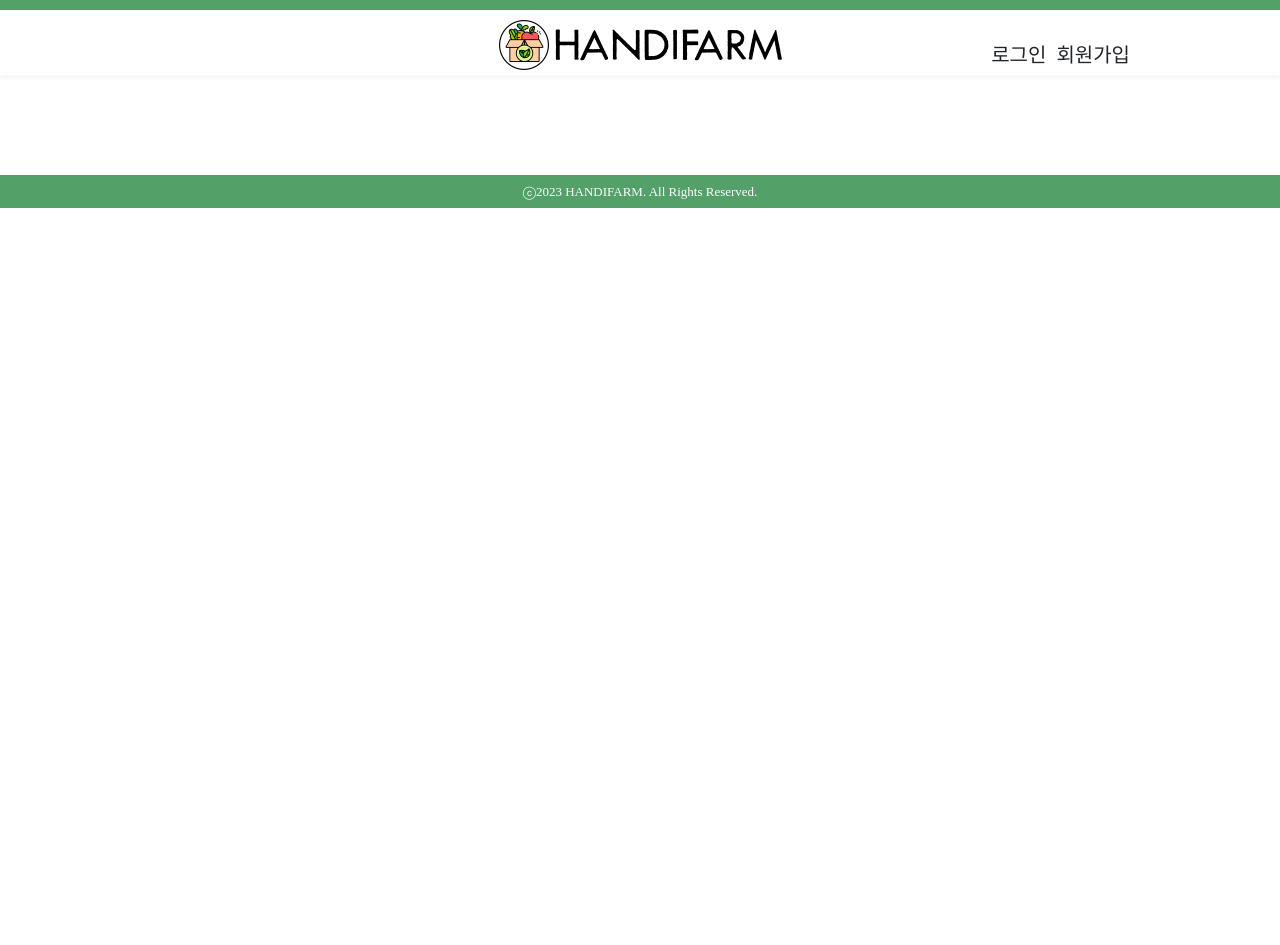
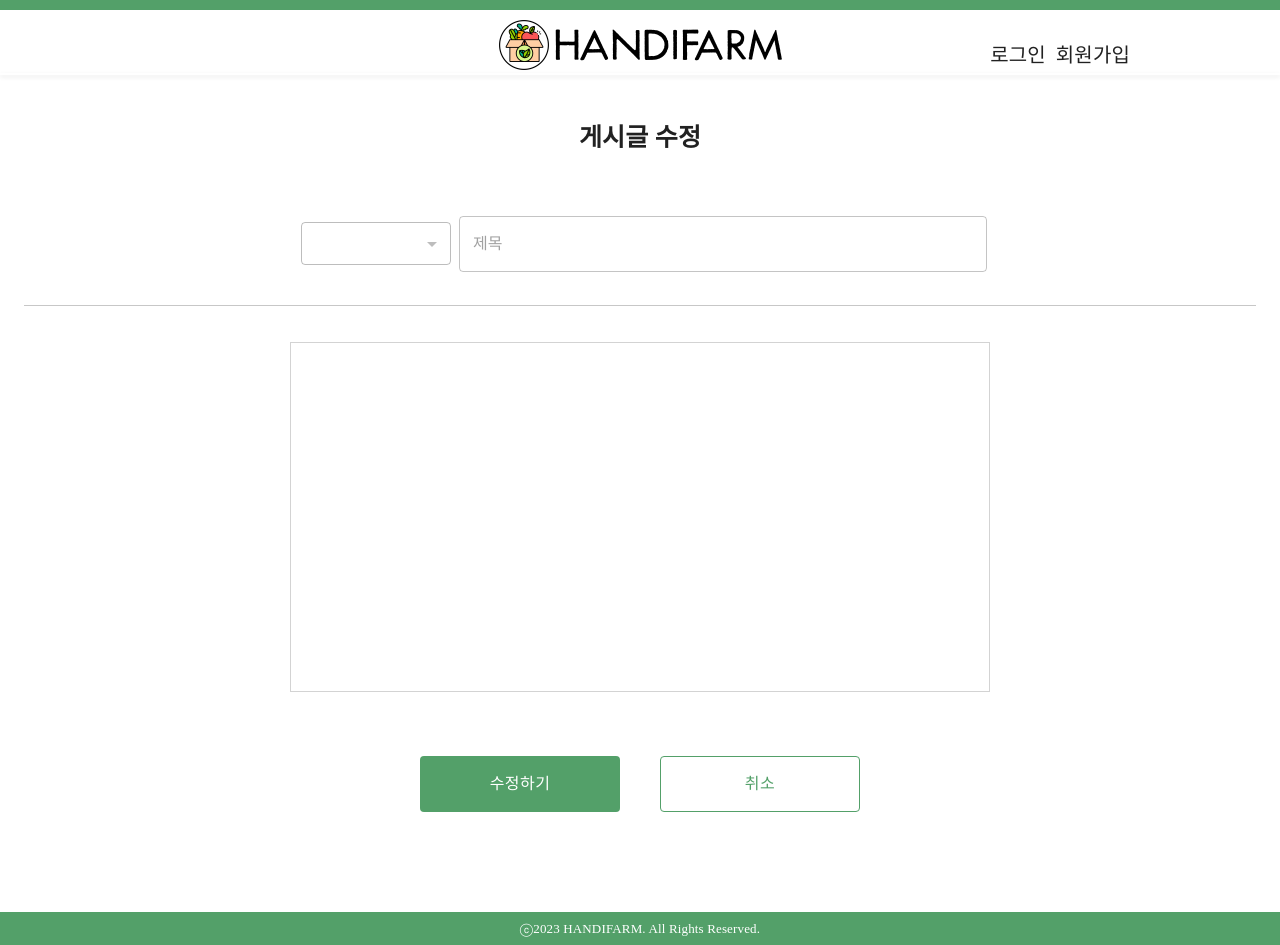
Before and after one commit to 1roo/handifarm-frontend, a React (Create React App) app: page /boardModify/1 in a window 1280 px wide. Before the commit the page ends 800 px from the top, so only its background shows below. Built offline with nearby package versions, Linux system fonts and the light colour scheme; no server answers; a web font is replaced by a local one.

Commit message:
230717 board 수정 삭제 기능 완료

```diff
--- a/package.json
+++ b/package.json
@@ -15,6 +15,7 @@
     "axios": "^1.4.0",
     "bootstrap": "^5.3.0",
     "classnames": "^2.3.2",
+    "cors": "^2.8.5",
     "react": "^18.2.0",
     "react-bootstrap": "^2.8.0",
     "react-daum-postcode": "^3.1.3",
--- a/src/App.js
+++ b/src/App.js
@@ -11,6 +11,7 @@ import Join from "./components/user/Join";
 import BoardList from "./components/board/BoardList";
 import BoardRegist from "./components/board/BoardRegist";
 import BoardDetail from "./components/board/BoardDetail";
+import BoardModify from "./components/board/BoardModify";
 import { AuthContextProvider } from "./components/util/AuthContext";
 import MarketList from "./components/market/MarketList";
 import MarketDetail from "./components/market/MarketDetail";
@@ -30,6 +31,7 @@ function App() {
           <Route path="/board" element={<BoardList />} />
           <Route path="/boardRegist" element={<BoardRegist />} />
           <Route path="/board/:boardNo" element={<BoardDetail />} />
+          <Route path="/boardModify/:boardNo" element={<BoardModify />} />
           <Route path="/market" element={<MarketList />} />
           <Route path="/marketRegist" element={<MarketRegist />} />
           <Route path="/marketDetail" element={<MarketDetail />} />
--- a/src/components/board/BoardDetail.js
+++ b/src/components/board/BoardDetail.js
@@ -1,5 +1,5 @@
 import React, { useEffect, useState } from "react";
-import { redirect, useParams } from "react-router-dom";
+import { useParams } from "react-router-dom";
 import { API_BASE_URL as BASE, BOARD } from "../../config/host-config";
 import { Container } from "react-bootstrap";
 import { useNavigate } from "react-router-dom";
@@ -39,7 +39,9 @@ function BoardDetail() {
 
   // 게시글 삭제
   const deleteBoardHandler = (boardNo) => {
-    const apiUrl = `${BASE}${BOARD}/${boardNo}`;
+    const result = window.confirm("정말 삭제하시겠습니까?");
+    if(result) {
+      const apiUrl = `${BASE}${BOARD}/${boardNo}`;
 
     const token = localStorage.getItem("ACCESS_TOKEN");
 
@@ -50,6 +52,7 @@ function BoardDetail() {
         Authorization: `Bearer ${token}`,
       },
     };
+
 
     fetch(apiUrl, requestOptions)
       .then((response) => {
@@ -64,12 +67,14 @@ function BoardDetail() {
         console.error(error.message);
       });
   };
+    }
 
 
-  // 게시글 수정
-  const modifyBoardHandler = (boardNo) => {
+
+  // 게시글 수정 페이지로 이동
+  const redirectToBoardModify = () => {
+    redirection(`/boardModify/${boardNo}`);
   };
-
 
 
 
@@ -98,7 +103,7 @@ function BoardDetail() {
           {board.userNick === localUserNick && (
             <button
               className="modify-board-btn"
-              onClick={() => modifyBoardHandler(board.boardNo)}
+              onClick={redirectToBoardModify}
             >
               수정
             </button>
--- /dev/null
+++ b/src/components/board/BoardModify.js
@@ -0,0 +1,132 @@
+import { MenuItem, Grid, CssBaseline, FormControl, Select, Container, TextField, Button } from "@mui/material";
+import { useEffect, useState } from "react";
+import { useParams } from "react-router-dom";
+import { useNavigate } from "react-router-dom";
+import { API_BASE_URL as BASE, BOARD } from "../../config/host-config";
+
+function BoardRegist() {
+  const { boardNo } = useParams();
+  const [board, setBoard] = useState(null);
+  const [title, setTitle] = useState("");
+  const [content, setContent] = useState("");
+  const redirection = useNavigate();
+
+  useEffect(() => {
+    if (boardNo) { // boardNo가 존재할 때만 fetch 요청
+      const token = localStorage.getItem("ACCESS_TOKEN");
+      const API_BASE_URL = `${BASE}${BOARD}/${boardNo}`;
+
+      fetch(API_BASE_URL, {
+        headers: {
+          Authorization: `Bearer ${token}`,
+        },
+      })
+        .then((res) => res.json())
+        .then((data) => {
+          setBoard(data);
+          console.log("data: ", data);
+          // 데이터를 불러온 후에 title과 content 값을 설정
+          setTitle(data.title);
+          setContent(data.content);
+        })
+        .catch((error) => {});
+    }
+  }, [boardNo]);
+
+  const handleTitleChange = (event) => {
+    setTitle(event.target.value);
+  };
+
+  const handleContentChange = (event) => {
+    setContent(event.target.value);
+  };
+
+  const handleUpdateBoard = () => {
+    const result = window.confirm("정말 수정하시겠습니까?");
+    if(result) {
+        if (!board) {
+            console.error("게시글 정보가 없습니다.");
+            return;
+          }
+
+          const token = localStorage.getItem("ACCESS_TOKEN");
+          const apiUrl = `${BASE}${BOARD}/${boardNo}`;
+
+          // 사용자가 수정한 내용이 없을 경우 기존의 값을 그대로 사용하도록 처리
+          const updatedCategory = board.category;
+          const updatedTitle = title.trim() !== "" ? title : board.title;
+          const updatedContent = content.trim() !== "" ? content : board.content;
+
+          const requestOptions = {
+            method: "PUT",
+            headers: {
+              "Content-Type": "application/json",
+              Authorization: `Bearer ${token}`,
+            },
+            body: JSON.stringify({
+              category: updatedCategory,
+              title: updatedTitle,
+              content: updatedContent,
+            }),
+          };
+
+          fetch(apiUrl, requestOptions)
+            .then((response) => {
+              if (!response.ok) {
+                throw new Error("게시글 수정 실패");
+              }
+              console.log("게시글 수정 성공");
+              redirection(`/board/${boardNo}`);
+            })
+            .catch((error) => {
+              console.error(error.message);
+            });
+        } else {
+            alert("수정을 취소합니다.")
+            redirection(`/board/${boardNo}`);
+        }
+
+    }
+    const handleCancelUpdate = () => {
+        redirection(`/board/${boardNo}`);
+      };
+
+
+
+  return (
+    <>
+      <p className="menu-title">게시글 수정</p>
+      <Container component="main" maxWidth="ml">
+        <CssBaseline />
+        <Grid sx={{ marginTop: 8, display: "flex", alignItems: "center", justifyContent: "center" }}>
+          <Grid>
+            <FormControl sx={{ m: 1, minWidth: 150 }}>
+              <Select id="topic" value={board?.category || ""} disabled>
+                <MenuItem value={""}><em>말머리</em></MenuItem>
+                <MenuItem value={"NOTICE"}>공지</MenuItem>
+                <MenuItem value={"INFORMATION"}>정보</MenuItem>
+                <MenuItem value={"FREE"}>자유</MenuItem>
+              </Select>
+            </FormControl>
+          </Grid>
+          <Grid>
+            <TextField placeholder="제목" variant="outlined" value={title || board?.title} onChange={handleTitleChange} />
+          </Grid>
+        </Grid>
+        <br />
+        <hr />
+        <FormControl sx={{ minWidth: 700, alignItems: "center", justifyContent: "center" }}>
+          <textarea value={content || board?.content} onChange={handleContentChange}></textarea>
+        </FormControl>
+        <Container component="main" maxWidth="sm" spacing={1} sx={{ marginTop: 8, display: "flex", alignItems: "center", justifyContent: "center" }}>
+          <div className="registBtns">
+            <Button className="green-btn" type="button" fullWidth onClick={handleUpdateBoard}>수정하기</Button>
+            <Button id="exitBtn" type="button" fullWidth onClick={handleCancelUpdate}>취소</Button>
+          </div>
+        </Container>
+      </Container>
+    </>
+  );
+}
+
+export default BoardRegist;
```
Also changed, not shown: 2 other files (tests, documents, lock files or other folders).
